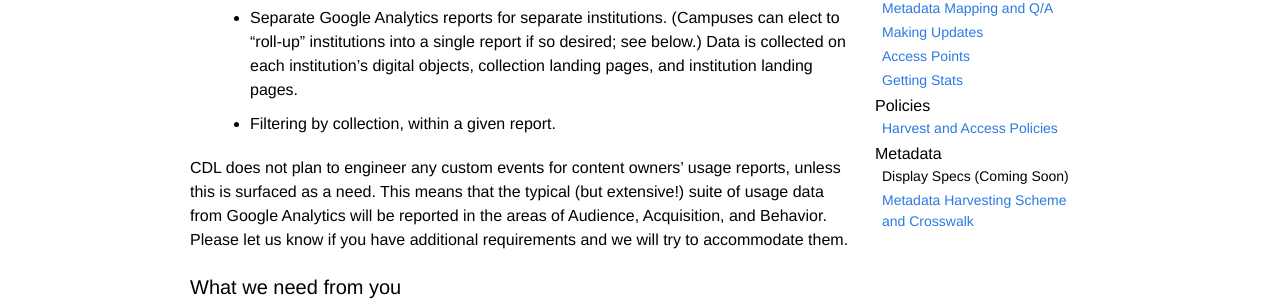
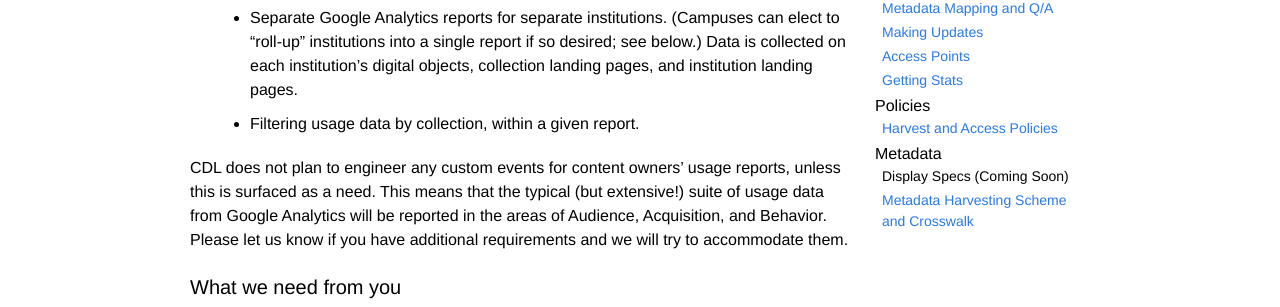
Before and after one commit to ucldc/ucldc-docs, a Jekyll site: the page built from docs/registry/stats.md, in a window 1280 px wide. Shown: the part 336-643 px from the top of the page. Built offline with Jekyll 4.4.1, drawn with Linux system fonts in a browser that asks for light colours; nearby versions of some CDN libraries.

Commit message:
Update stats.md

```diff
--- a/docs/registry/stats.md
+++ b/docs/registry/stats.md
@@ -11,7 +11,7 @@ We are using Google Analytics for tracking usage of objects on the new Calispher
 We are able to support contributor statistics through Google Analytics as follows:
 
 + Separate Google Analytics reports for separate institutions. (Campuses can elect to "roll-up" institutions into a single report if so desired; see below.) Data is collected on each institution's digital objects, collection landing pages, and institution landing pages.
-+ Filtering by collection, within a given report.
++ Filtering usage data by collection, within a given report.
 
 CDL does not plan to engineer any custom events for content owners’ usage reports, unless this is surfaced as a need. This means that the typical (but extensive!) suite of usage data from Google Analytics will be reported in the areas of Audience, Acquisition, and Behavior. Please let us know if you have additional requirements and we will try to accommodate them.
 
```
